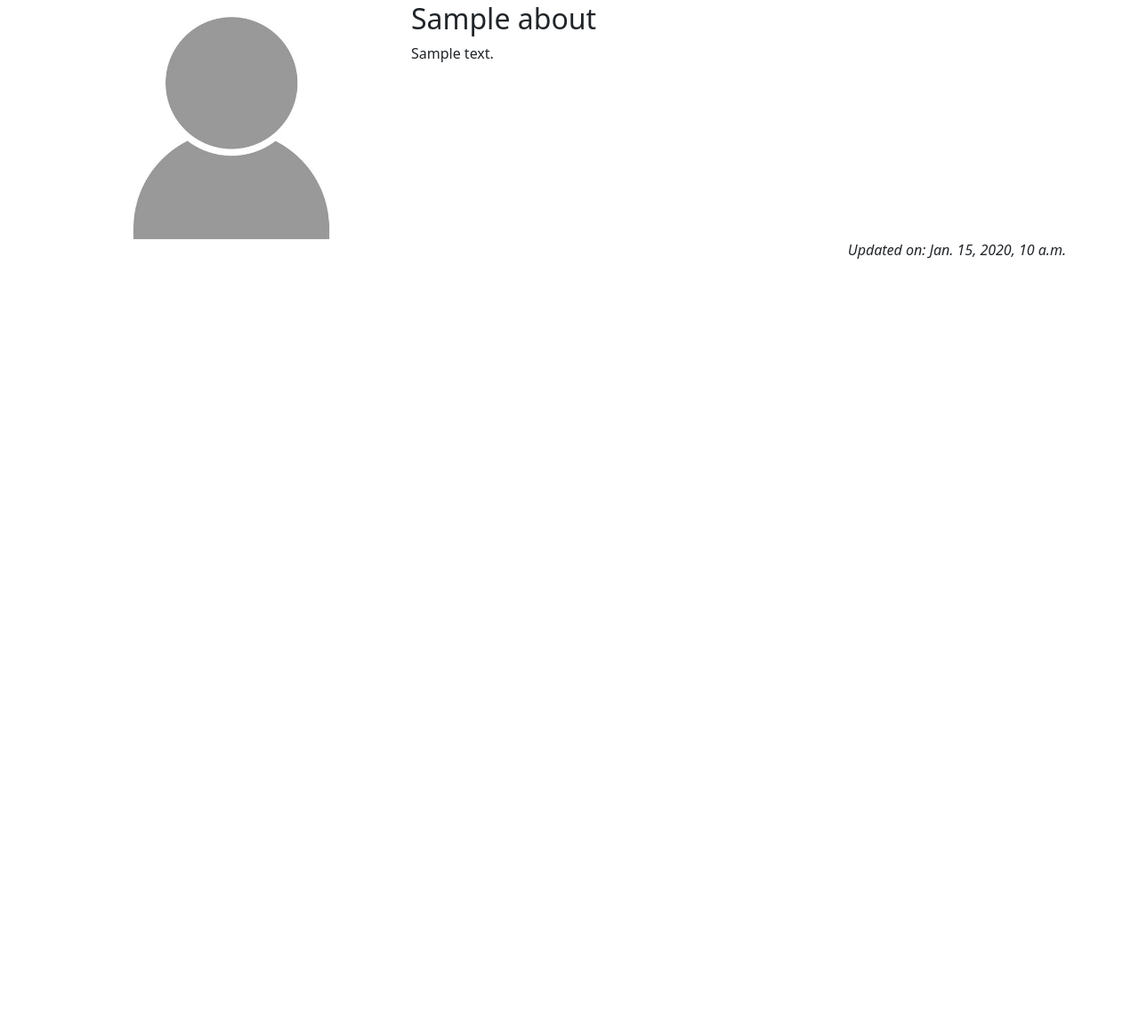
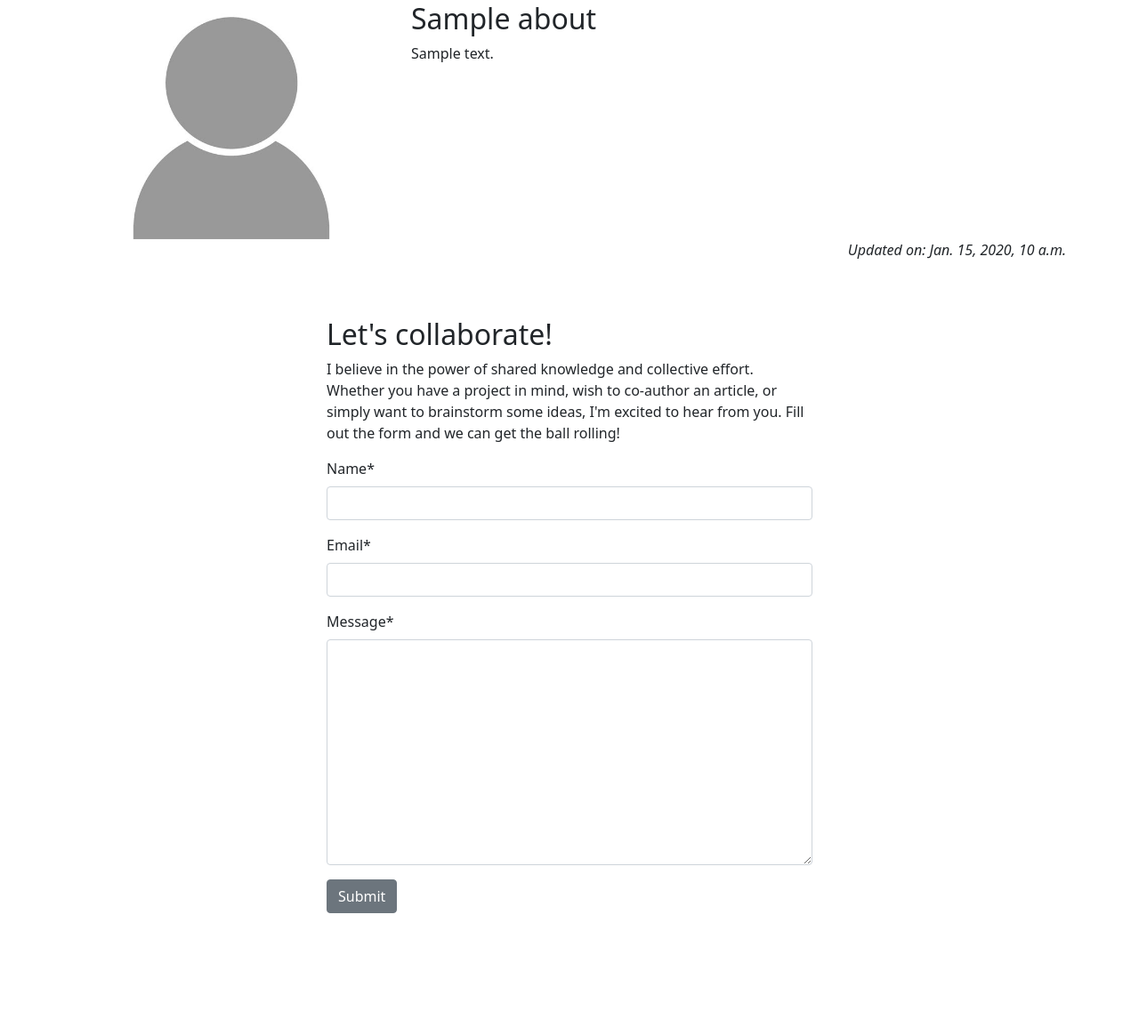
Before and after one commit to Jordan-Boulton1/django-blog-project, a Django app: page /about/ in a window 1280 px wide. Shown: the part 142-1297 px from the top of the page at 89% size. Before the commit the page ends 433 px from the top, so only its background shows below. Run offline with Django 4.2, Linux system fonts and the light colour scheme; tables that the repository leaves empty hold one stand-in row (values such as "Sample post"); some libraries are stand-ins or nearby versions.

Commit message:
feat: create contact form for about page

```diff
--- /dev/null
+++ b/about/forms.py
@@ -0,0 +1,7 @@
+from .models import CollaborateRequest
+from django import forms
+
+class CollaborateForm(forms.ModelForm):
+    class Meta:
+        model = CollaborateRequest
+        fields = ('name', 'email', 'message')
--- a/about/models.py
+++ b/about/models.py
@@ -1,6 +1,8 @@
 from django.db import models
 
 # Create your models here.
+
+
 class About(models.Model):
     title = models.CharField(max_length=200)
     updated_on = models.DateTimeField(auto_now=True)
@@ -8,3 +10,13 @@ class About(models.Model):
 
     def __str__(self):
         return self.title
+
+
+class CollaborateRequest(models.Model):
+    name = models.CharField(max_length=200)
+    email = models.EmailField()
+    message = models.TextField()
+    read = models.BooleanField(default=False)
+
+    def __str__(self):
+        return f"Collaboration request from {self.name}"
--- a/about/templates/about/about.html
+++ b/about/templates/about/about.html
@@ -1,22 +1,41 @@
 {% extends 'base.html' %}
+{% load static %}
+{% load crispy_forms_tags %}
+
 {% block content %}
-{% load static %}
 <div class="container mt-5">
   <div class="row">
-    <div class="col-4 text-center">
+    <div class="col-12 col-md-4 text-center">
       <img src="{% static 'images/nobody.jpg' %}" width="75%">
     </div>
-    <div class="col-8">
-      <!-- Title goes between these h2 tags -->
+    <div class="col-12 col-md-8">
       <h2>{{ about.title }}</h2>
-      <!-- Content goes directly underneath this -->
       {{ about.content | safe }}
     </div>
   </div>
   <div class="row">
     <div class="col text-right">
       <!-- Updated on field goes in here -->
+
       <p class="text-end"><em>Updated on: {{ about.updated_on }}</em></p>
+    </div>
+  </div>
+  <div class="row justify-content-center">
+    <div class="col-12 col-md-6 my-5">
+      <h2>Let's collaborate!</h2>
+      <p>I believe in the power of shared knowledge and collective effort.
+        Whether you have a project in mind, wish to co-author
+        an article, or simply want to brainstorm some ideas,
+        I'm excited to hear from you. Fill out the form
+        and we can get the ball rolling!</p>
+
+      <!-- add your form here. Your submit button should
+                                have the classes of btn, btn-secondary -->
+      <form id="collaborateForm" method="post">
+        {{ collaborate_form | crispy }}
+        {% csrf_token %}
+        <button type="submit" class="btn btn-secondary">Submit</button>
+      </form>
     </div>
   </div>
 </div>
--- a/about/views.py
+++ b/about/views.py
@@ -1,12 +1,18 @@
 from django.shortcuts import render
 from .models import About
+from .forms import CollaborateForm
 
 # Create your views here.
 def about_me(request):
     about = About.objects.all().order_by('-updated_on').first()
 
+    collaborate_form = CollaborateForm()
+
     return render(
         request,
         "about/about.html",
-        {"about": about},
+        {
+            "about": about,
+            "collaborate_form": collaborate_form,
+        },
     )
```
Also changed, not shown: about/admin.py (+12 -2 lines), about/migrations/0002_collaboraterequest_alter_about_title.py (added).
